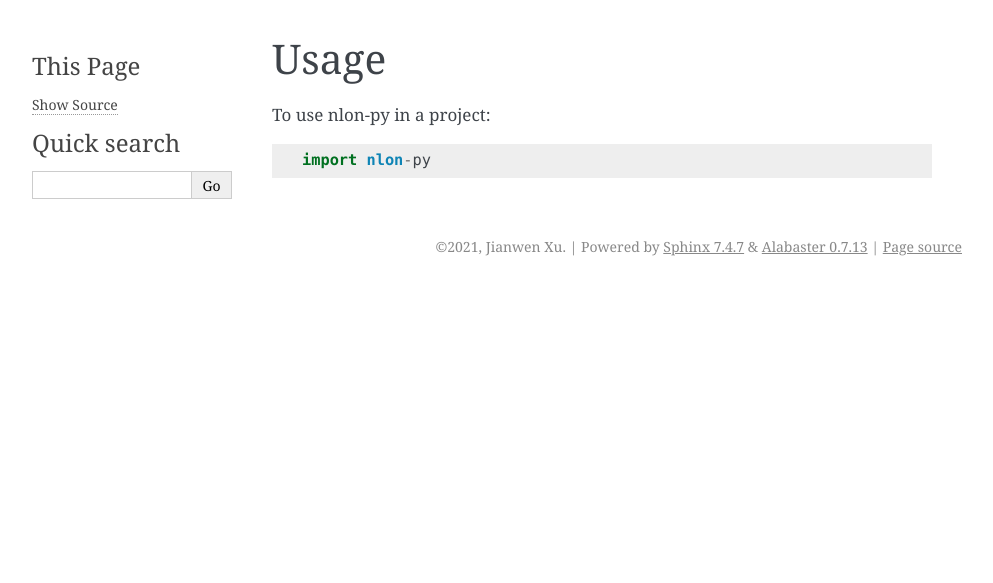
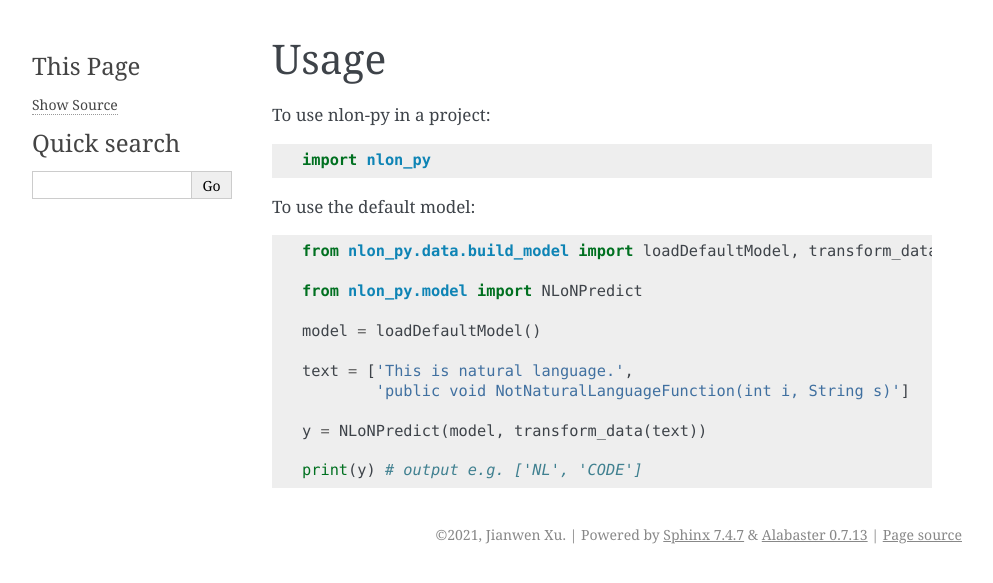
Before and after one commit to Jianwen-Xu/NLoN-PY, a Sphinx documentation site: the page built from docs/usage.rst, in a window 1280 px wide. Shown: the top 583 px of the page, without its empty margins (148-1141 px from the left). Built offline with Sphinx 7.4.7, drawn with Linux system fonts in a browser that asks for light colours; pages that are not in the unit, such as notebooks, are missing from menus.

Commit message:
Update doc

```diff
--- a/docs/installation.rst
+++ b/docs/installation.rst
@@ -12,7 +12,7 @@ To install nlon-py, run this command in your terminal:
 
 .. code-block:: console
 
-    $ pip install nlon-py
+    $ pip install nlon_py
 
 This is the preferred method to install nlon-py, as it will always install the most recent stable release.
 
--- a/docs/usage.rst
+++ b/docs/usage.rst
@@ -4,4 +4,19 @@ Usage
 
 To use nlon-py in a project::
 
-    import nlon-py
+    import nlon_py
+
+To use the default model::
+
+    from nlon_py.data.build_model import loadDefaultModel, transform_data
+
+    from nlon_py.model import NLoNPredict
+
+    model = loadDefaultModel()
+
+    text = ['This is natural language.',
+            'public void NotNaturalLanguageFunction(int i, String s)']
+
+    y = NLoNPredict(model, transform_data(text))
+
+    print(y) # output e.g. ['NL', 'CODE']
```
